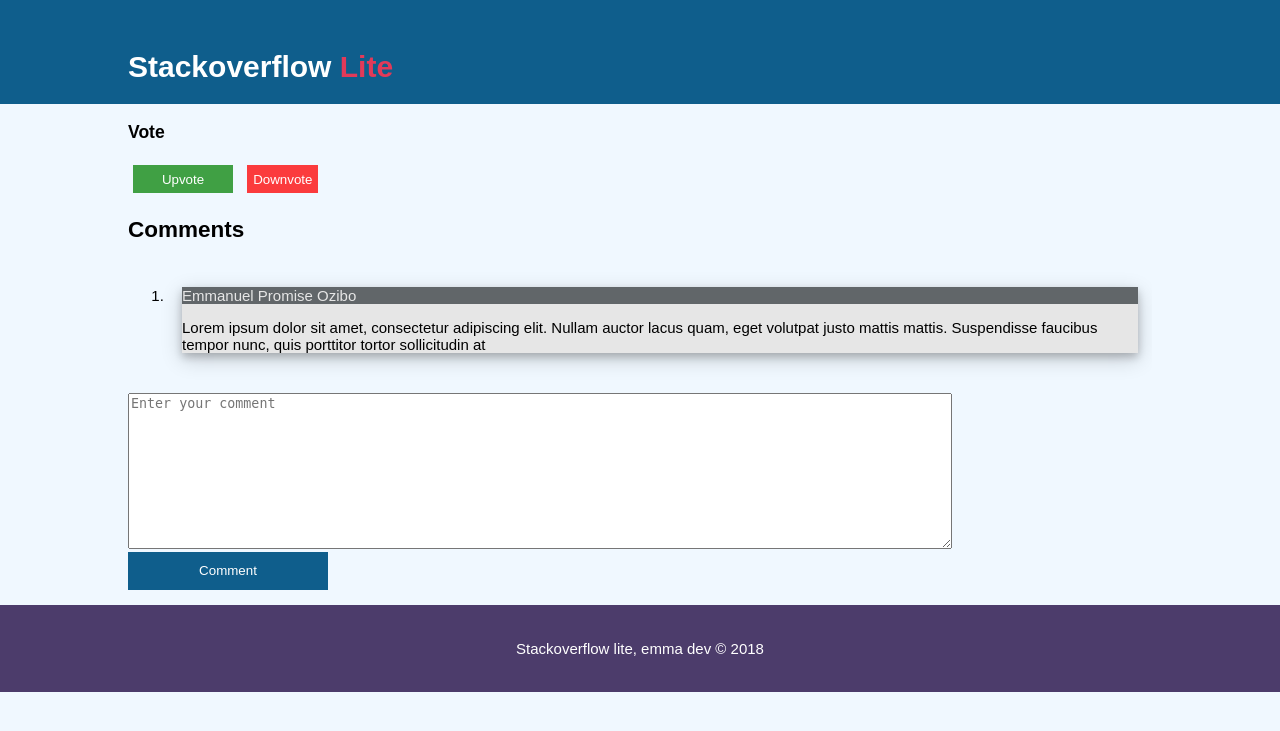
After one commit to Emeecodes01/Stack-web, a PHP site: page /comment.html in a window 1280 px wide. The commit adds this page. Shown: the top 731 px of the page. Run offline with PHP 8.4, Linux system fonts and the light colour scheme.

Commit message:
implemented comments and user upvotes and down votes

```diff
--- /dev/null
+++ b/comment.html
@@ -0,0 +1,73 @@
+<!DOCTYPE html>
+<html lang="en">
+<head>
+    <meta charset="UTF-8">
+    <meta name="viewport" content="width=device-width, initial-scale=1.0">
+    <link rel="stylesheet" href="./css/comment.css">
+    <meta http-equiv="X-UA-Compatible" content="ie=edge">
+    <title>Stackoverflow Lite | Comment</title>
+</head>
+<body>
+    <header>
+        <div class="container">
+            <div id="branding">
+                <h1>Stackoverflow <span id="span_lite">Lite</span></h1>
+            </div>
+        </div>
+    </header>
+
+
+    <!--Comments section-->
+    <section>
+            <div class="container">
+                <div>
+                    <h3>
+                        <p>Vote</p>
+                    </h3>
+                    <div id="vote_div">
+                        <button id="upvote">Upvote</button>
+                        <button id="downvote">Downvote</button>
+                    </div>
+
+                    <h2>Comments</h2>
+                </div>
+                <ol class="comments_list" id="list">
+                    <li class="list_item">
+                            <div class="wrapper">
+                                <div class="username_div">
+                                    <p class="user_name">Emmanuel Promise Ozibo</p>
+                                </div>
+                                <p>Lorem ipsum dolor sit amet, consectetur adipiscing elit. Nullam auctor lacus quam,
+                                    eget volutpat justo mattis mattis. Suspendisse faucibus tempor nunc, quis porttitor
+                                     tortor sollicitudin at</p>
+                            </div>
+                        </div>
+
+                    </li>
+                </ol>
+
+            </div>
+        </section>
+
+
+        <section>
+            <div class="container">
+                <form>
+                    <div>
+                        <textarea rows="10" cols="100" id="comment_input" placeholder="Enter your comment"></textarea>
+                    </div>
+                    <div>
+                        <button id="comment_btn" class="comment_btn">Comment</button>
+                    </div>
+                </form>
+            </div>
+        </section>
+
+    <!-- FOOTER -->
+    <footer>
+        <p>Stackoverflow lite, emma dev &copy; 2018</p>
+    </footer>
+
+    <script type="text/javascript" src="./js/comment.js"></script>
+</body>
+</html>
--- /dev/null
+++ b/css/comment.css
@@ -0,0 +1,114 @@
+body{
+    font-family: Arial, Helvetica, sans-serif;
+    font-size: 15px;
+    line-break: auto;
+    margin: 0px;
+    padding: 0px;
+    background-color: aliceblue
+}
+
+/* container */
+.container{
+    width: 80%;
+    margin: auto;
+    overflow: hidden;
+    word-wrap: break-word;
+}
+
+
+/* HEADER STYLE */
+header{
+    background: #0f5e8c;
+    color: #ffffff;
+    line-break: auto;
+    min-height: 70px;
+    padding-top: 30px;
+}
+
+#branding #span_lite{
+    color: #E23A59;
+}
+
+section #vote_div #upvote{
+    color: #ffffff;
+    background: #008000bb;
+    min-width: 100px;
+    height: 28px;
+    margin: 5px;
+    border: 0;
+}
+
+section #vote_div #upvote:hover{
+    background: #0c5e0cde;
+}
+
+section #vote_div #upvote:active{
+    background: #910b1dbb;
+}
+
+section #vote_div #downvote{
+    color: #ffffff;
+    background: #ff0000c2;
+    width: auto;
+    height: 28px;
+    margin: 5px;
+    border: 0;
+}
+
+.container #questions_input{
+    width: auto;
+}
+
+section #vote_div #downvote:hover{
+    background: #680909ee;
+}
+
+section #vote_div #downvote:active{
+    background: #115211e1;
+}
+
+.container #comment_btn{
+    color: #ffffff;
+    background: #0f5e8c;
+    min-width: 200px;
+    float: left;
+    height: 38px;
+    border: 0;
+}
+
+.wrapper{
+    box-shadow: 0 4px 8px 0 rgba(0, 0, 0, 0.2), 0 6px 20px 0 rgba(0, 0, 0, 0.19);
+    background: #e6e6e6;
+    min-width: 300px;
+    margin: 4px;
+}
+
+
+.list_item{
+    padding: 10px;
+}
+
+.username_div{
+    background: #616669;
+}
+
+.container #comment_btn:hover{
+    background: #014166
+}
+
+.container #comment_btn:active{
+    background: #E23A59;
+}
+
+.user_name{
+    color: #e6e6e6;
+}
+
+
+footer{
+    background-color: #4C3C6B;
+    padding: 20px;
+    margin-top: 15px;
+    color: #ffffff;
+    text-align: center;
+}
--- /dev/null
+++ b/js/comment.js
@@ -0,0 +1,111 @@
+onload = ()=>{
+
+    const ol = document.getElementById('list')
+
+
+    document.getElementById('comment_btn').addEventListener("click", () => {
+        const comment = getElementById('comment_input').value
+        //make an api call to save comment
+
+    })
+
+    document.getElementById('upvote').addEventListener("click", () => {
+        //make an api call to up vote
+        console.log('upvote clicked')
+        const question_id = localStorage.getItem('question_id')
+        const answer_id = localStorage.getItem('answer_id')
+        const url = `http://localhost:5000/api/v1/questions/${question_id}/answers/${answer_id}/upvote`
+
+        upVote(url)
+    })
+
+    document.getElementById('downvote').addEventListener("click", () => {
+        //make an api call to down vote
+        const question_id = localStorage.getItem('question_id')
+        const answer_id = localStorage.getItem('answer_id')
+        const url = `http://localhost:5000/api/v1/questions/${question_id}/answers/${answer_id}/downvote`
+
+        downVote(url)
+    })
+
+
+    //get the question and answer ids and fetch comments
+
+}
+
+
+upVote = async (url) =>{
+    try {
+        const commentResponse = await fetch(url, {
+            method: 'PUT',
+            headers: {
+                'x-auth-token': `${localStorage.getItem('token')}`
+            }
+        })
+
+        if(commentResponse.ok){
+            alert('Up voted!!')
+            const response = await commentResponse.json()
+            console.log(response)
+        }
+    } catch (error) {
+        console.log(error)
+    }
+
+}
+
+
+
+downVote = async (url) => {
+    try {
+        const commentRes = await fetch(url, {
+            method: 'PUT',
+            headers: {
+                'x-auth-token': `${localStorage.getItem('token')}`
+            }
+        })
+
+        if(commentRes.ok){
+            alert('Down voted!!')
+            const comment = await commentRes.json()
+            console.log(comment)
+        }
+    } catch (error) {
+        console.log(error)
+    }
+
+}
+
+
+
+
+createListItem = (comment, username) => {
+    //create list items here
+    const li = document.createElement('li')
+    const wrapperDiv = document.createElement('div')
+    const userDiv = document.createElement('div')
+    const user_name = document.createElement('p')
+    const user_comment = document.createElement('p')
+
+    append(li, wrapperDiv)
+    append(wrapperDiv, userDiv)
+    append(userDiv, user_name)
+    append(wrapperDiv, user_comment)
+
+    //set the class names
+    li.className = 'list_item'
+    wrapperDiv.className = 'wrapper'
+    userDiv.className = 'username_div'
+    user_name.className = 'user_name'
+
+    //set the values
+    user_name.innerHTML = username
+    user_comment.innerHTML = comment
+
+    return li
+}
+
+
+append = (parent, child) => {
+    parent.appendChild(child)
+}
```
Also changed, not shown: answers.html (+27 -19 lines), css/answers.css (+42 -3 lines), js/answers.js (+155 -0 lines), js/questions.js (+6 -1 lines), js/signUp.js (+49 -0 lines), profile.html (added, +14 -0 lines), sign_up.html (+6 -9 lines), css/profile.css (added).
